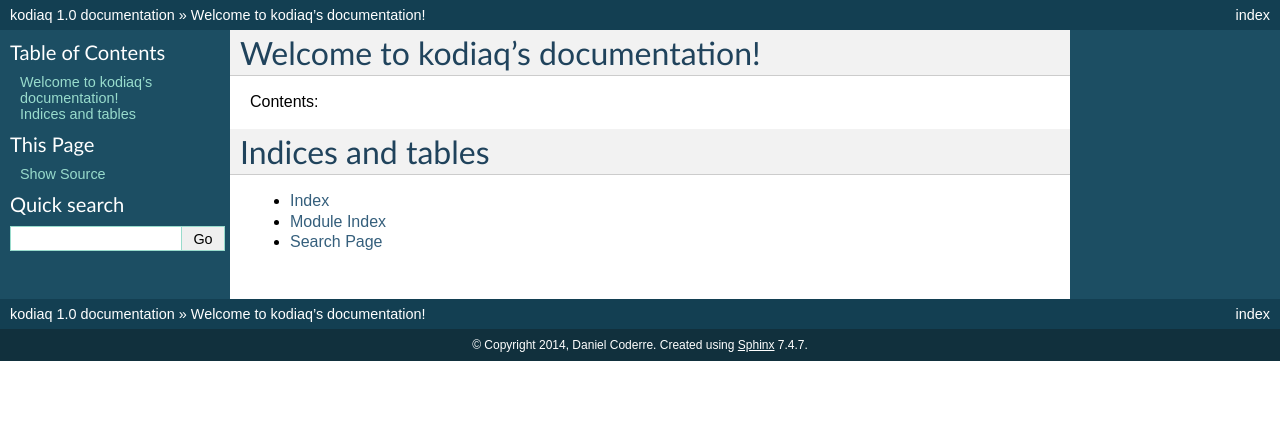
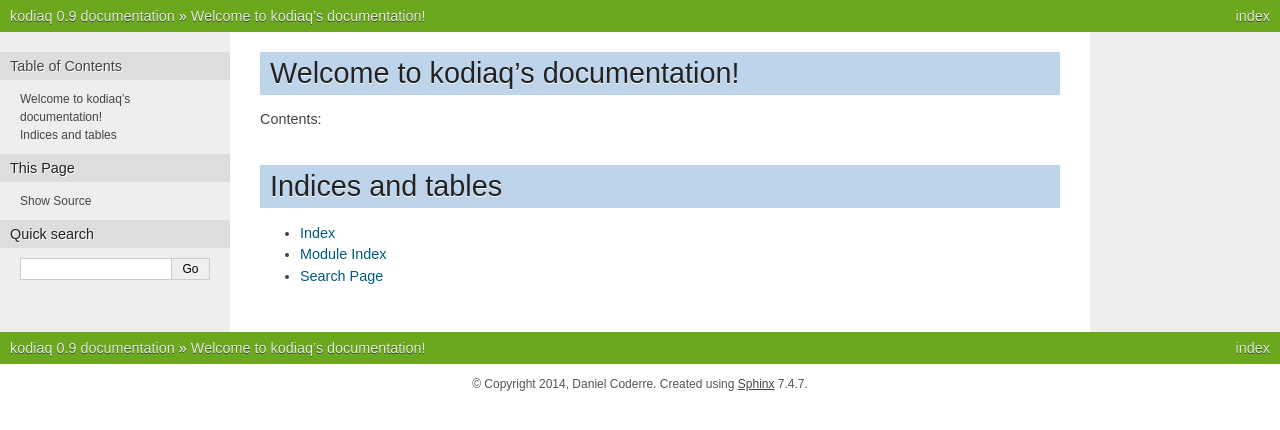
Before and after one commit to coderdj/kodiaq, a Sphinx documentation site: the page built from source/index.rst, in a window 1280 px wide. Shown: the top 430 px of the page. Built offline with Sphinx 7.4.7, drawn with Linux system fonts in a browser that asks for light colours.

Commit message:
New conf file

```diff
--- a/source/conf.py
+++ b/source/conf.py
@@ -1,7 +1,7 @@
 # -*- coding: utf-8 -*-
 #
 # kodiaq documentation build configuration file, created by
-# sphinx-quickstart on Fri Mar  7 14:05:52 2014.
+# sphinx-quickstart on Thu Mar  6 17:35:36 2014.
 #
 # This file is execfile()d with the current directory set to its containing dir.
 #
@@ -48,9 +48,9 @@
 # built documents.
 #
 # The short X.Y version.
-version = '1.0'
+version = '0.9'
 # The full version, including alpha/beta/rc tags.
-release = '1.0'
+release = '0.9'
 
 # The language for content autogenerated by Sphinx. Refer to documentation
 # for a list of supported languages.
@@ -64,7 +64,7 @@
 
 # List of patterns, relative to source directory, that match files and
 # directories to ignore when looking for source files.
-exclude_patterns = []
+exclude_patterns = ['_build']
 
 # The reST default role (used for this markup: `text`) to use for all documents.
 #default_role = None
@@ -91,7 +91,8 @@
 
 # The theme to use for HTML and HTML Help pages.  See the documentation for
 # a list of builtin themes.
-html_theme = 'default'
+#html_theme = 'default'
+html_theme = 'nature'
 
 # Theme options are theme-specific and customize the look and feel of a theme
 # further.  For a list of options available for each theme, see the
```
